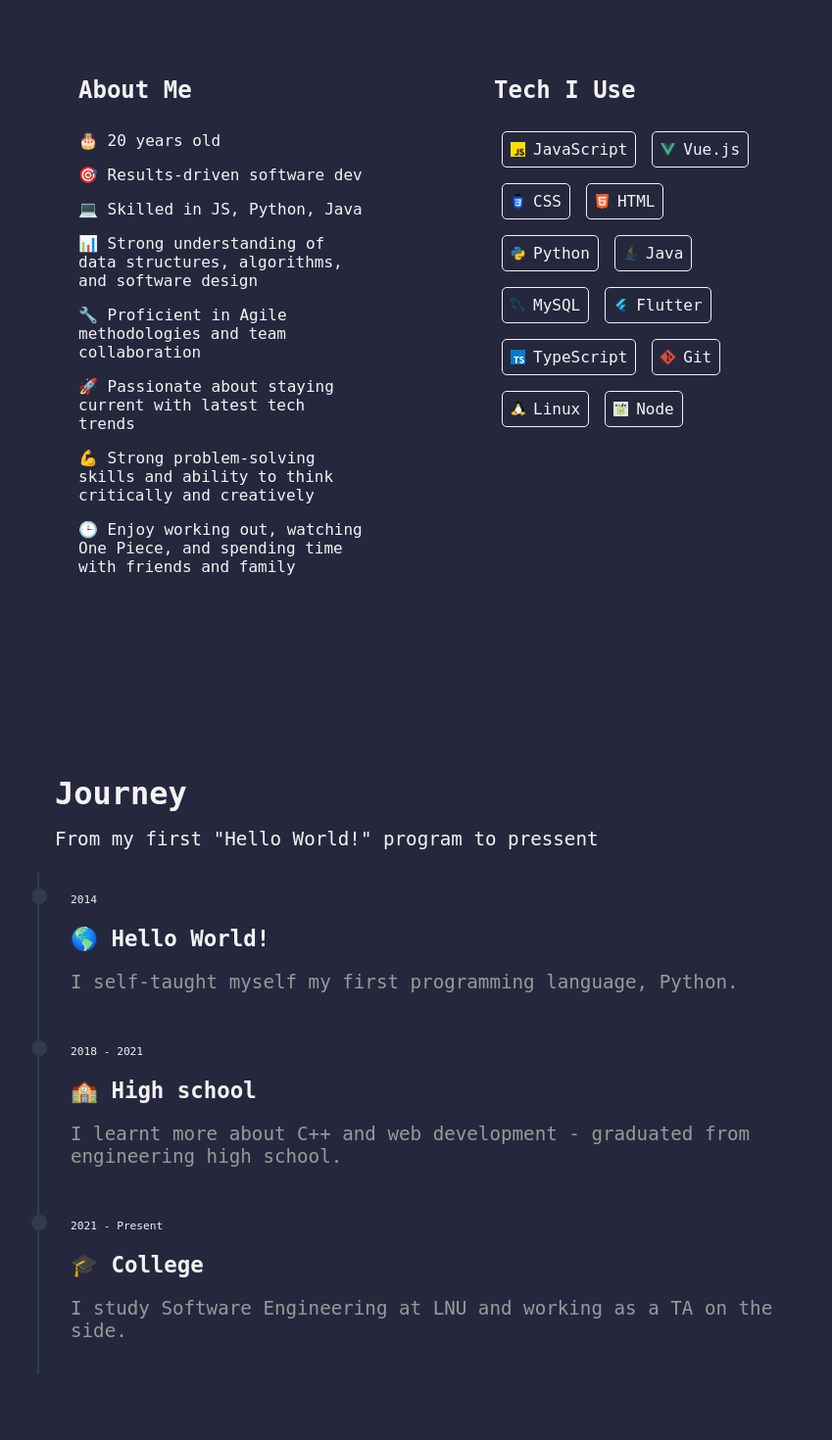
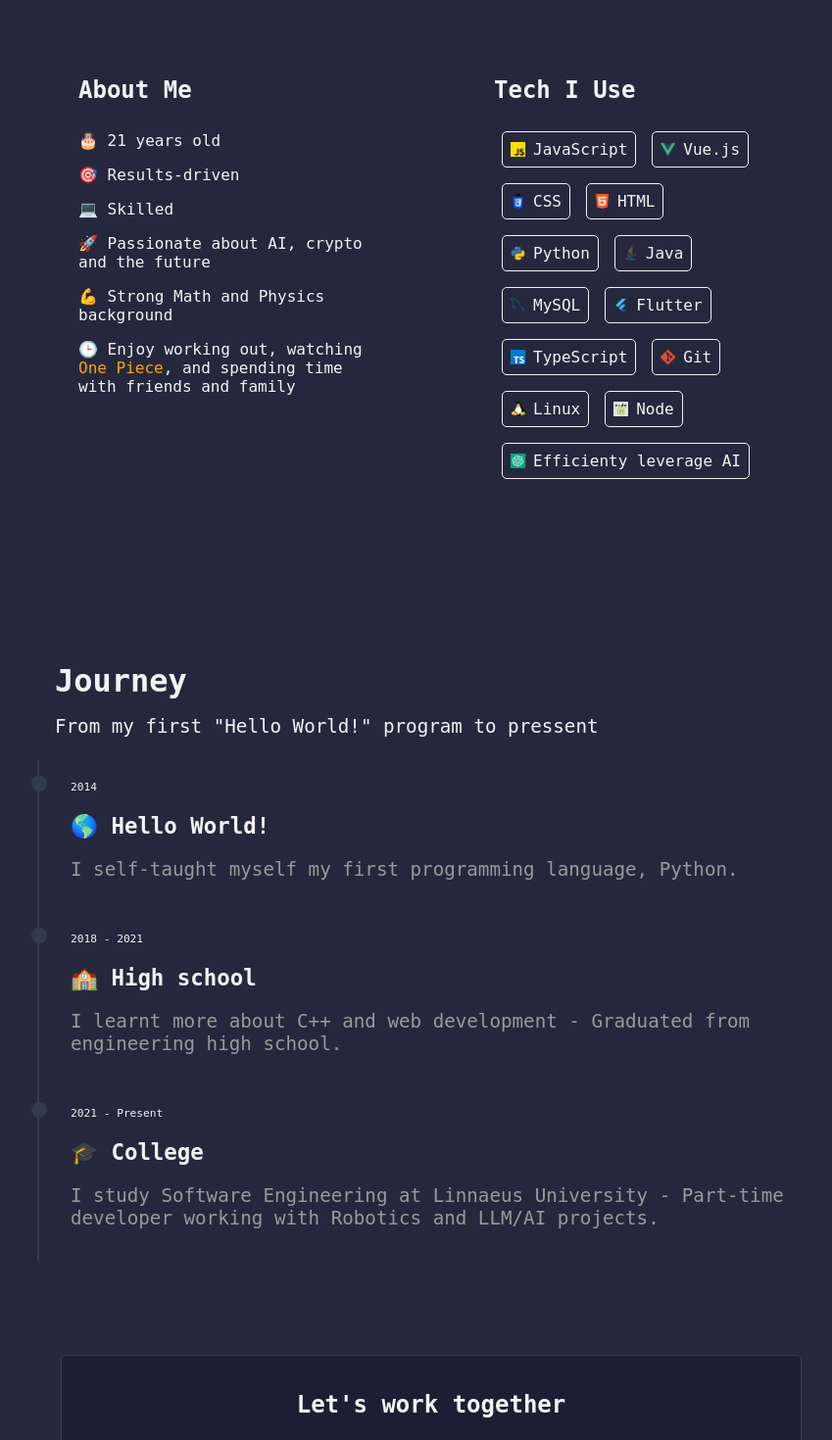
Before and after one commit to Matars/Portfolio, a Vue app: page / in a window 1280 px wide. Shown: the part 1160-2630 px from the top of the page at 98% size, without its empty margins (200-1049 px from the left). Built offline with nearby package versions, Linux system fonts and the light colour scheme.

Commit message:
updated some information

```diff
--- a/src/components/AboutComp.vue
+++ b/src/components/AboutComp.vue
@@ -3,22 +3,15 @@
     <div class="about-me-col">
       <h2>About Me</h2>
       <ul class="ulgroup">
-        <li>🎂 20 years old</li>
-        <li>🎯 Results-driven software dev</li>
-        <li>💻 Skilled in JS, Python, Java</li>
+        <li>🎂 21 years old</li>
+        <li>🎯 Results-driven</li>
+        <li>💻 Skilled</li>
+        <li>🚀 Passionate about AI, crypto and the future</li>
+        <li>💪 Strong Math and Physics background</li>
         <li>
-          📊 Strong understanding of data structures, algorithms, and software
-          design
-        </li>
-        <li>🔧 Proficient in Agile methodologies and team collaboration</li>
-        <li>🚀 Passionate about staying current with latest tech trends</li>
-        <li>
-          💪 Strong problem-solving skills and ability to think critically and
-          creatively
-        </li>
-        <li>
-          🕒 Enjoy working out, watching <span class="onepice">One Piece</span>,
-          and spending time with friends and family
+          🕒 Enjoy working out, watching
+          <span id="onepice" style="color: orange">One Piece</span>, and
+          spending time with friends and family
         </li>
       </ul>
     </div>
@@ -81,6 +74,10 @@
         <div class="tech-item Node">
           <img src="../assets/node.jpg" alt="Node logo" class="tech-logo" />
           Node
+        </div>
+        <div class="tech-item ai">
+          <img src="../assets/chatgpt.jpeg" alt="Ai logo" class="tech-logo" />
+          Efficienty leverage AI
         </div>
       </div>
     </div>
--- a/src/components/JourneyComp.vue
+++ b/src/components/JourneyComp.vue
@@ -43,7 +43,7 @@ export default {
           year: "2018 - 2021",
           title: "🏫 High school",
           description:
-            "I learnt more about C++ and web development - graduated from engineering high school.",
+            "I learnt more about C++ and web development - Graduated from engineering high school.",
           dotColor: "#323b4e",
         },
         {
@@ -51,7 +51,7 @@ export default {
           year: "2021 - Present",
           title: "🎓 College",
           description:
-            "I study Software Engineering at LNU and working as a TA on the side.",
+            "I study Software Engineering at Linnaeus University - Part-time developer working with Robotics and LLM/AI projects.",
           dotColor: "#323b4e",
           link: "",
           linkText: "",
--- a/src/views/CvView.vue
+++ b/src/views/CvView.vue
@@ -11,7 +11,9 @@
 
     <section class="summary">
       <h2>Summary</h2>
-      <p>{{ summary }}</p>
+      <div>
+        <p>{{ summary }}</p>
+      </div>
     </section>
 
     <section class="experience">
@@ -47,15 +49,17 @@
 
     <section class="skills">
       <h2>Tech I use</h2>
-      <ul>
-        <li v-for="(tech, index) in techstack" :key="index">{{ tech }}</li>
-      </ul>
+      <div>
+        <ul>
+          <li v-for="(tech, index) in techstack" :key="index">{{ tech }}</li>
+        </ul>
+      </div>
     </section>
     <section class="awards">
       <h2>Awards</h2>
       <div v-for="(award, index) in awards" :key="index">
         <ul>
-          <li>{{ award.title }}</li>
+          <h3>{{ award.title }}</h3>
           <p>{{ award.description }}</p>
         </ul>
       </div>
@@ -74,7 +78,7 @@ export default {
       phoneNumber: "0762979728",
       link: "https://matars.netlify.app/",
       summary:
-        "Results-oriented software developer with a strong technical background in JavaScript, Python, and Java. Adept at data structures, algorithms, and software design with experience in Agile methodologies and teamwork. A continuous learner with a passion for staying current with industry advancements and utilizing problem-solving skills to drive results. Committed to balancing a high-performance career with personal interests and relationships.",
+        "I am a 20 year old Software Engineer Student based in 🇸🇪 Sweden. I am currently studying Software Engineering at Linnaeus University. I am a part-time developer working with Robotics and LLM/AI projects.",
       experiences: [
         {
           position: "TA in IoT class",
@@ -90,6 +94,14 @@ export default {
           startDate: "2023-01-01",
           endDate: "2023-06-01",
           description: "Assisting students with their database assignments",
+        },
+        {
+          position: "Part-time developer",
+          company: "Linnéuniversitetet",
+          startDate: "2023-06-15",
+          endDate: "",
+          description:
+            "Working with Robotics and LLM/AI projects at Linnéuniversitetet",
         },
       ],
       educations: [
@@ -131,10 +143,11 @@ export default {
         "Linux",
         "flutter",
         "Typescript",
+        "AI/Copilot",
       ],
       awards: [
         {
-          title: "Gymnasium Teknik Stipendium",
+          title: "Gymnasium - Teknik Stipendium",
           description:
             "“For being engaged and interested in the field of programming”",
         },
@@ -171,12 +184,16 @@ section {
 }
 h2 {
   font-size: 24px;
-  margin-bottom: 20px;
 }
 h3 {
-  font-size: 18px;
-  margin-bottom: 10px;
+  font-size: 20px;
+  margin: 0;
 }
+
+div {
+  margin: 2em;
+}
+
 em {
   font-style: italic;
   font-size: 14px;
--- a/src/views/EducationView.vue
+++ b/src/views/EducationView.vue
@@ -166,6 +166,18 @@ export default {
           department: "Sofware Engineering",
           year: 2023,
         },
+        // flutter app development
+        {
+          name: "Flutter App Development",
+          department: "Sofware Engineering",
+          year: 2023,
+        },
+        // // IoT Project
+        // {
+        //   name: "IoT Project",
+        //   department: "Sofware Engineering",
+        //   year: 2023,
+        // },
         // Multivariable Calculus
         {
           name: "Multivariable Calculus",
@@ -187,7 +199,7 @@ export default {
         // control technology
         {
           name: "Control Technology",
-          department: "Sofware Engineering",
+          department: "Physics",
           year: 2023,
         },
         // computer graphics
@@ -205,13 +217,13 @@ export default {
         // industrial economics
         {
           name: "Industrial Economics",
-          department: "Sofware Engineering",
+          department: "other",
           year: 2024,
         },
         // lititure review
         {
           name: "Lititure Review",
-          department: "Sofware Engineering",
+          department: "other",
           year: 2024,
         },
         // computer security
@@ -283,7 +295,7 @@ export default {
         // lean startup
         {
           name: "Lean Startup",
-          department: "Sofware Engineering",
+          department: "other",
           year: 2025,
         },
         // information visualization
```
